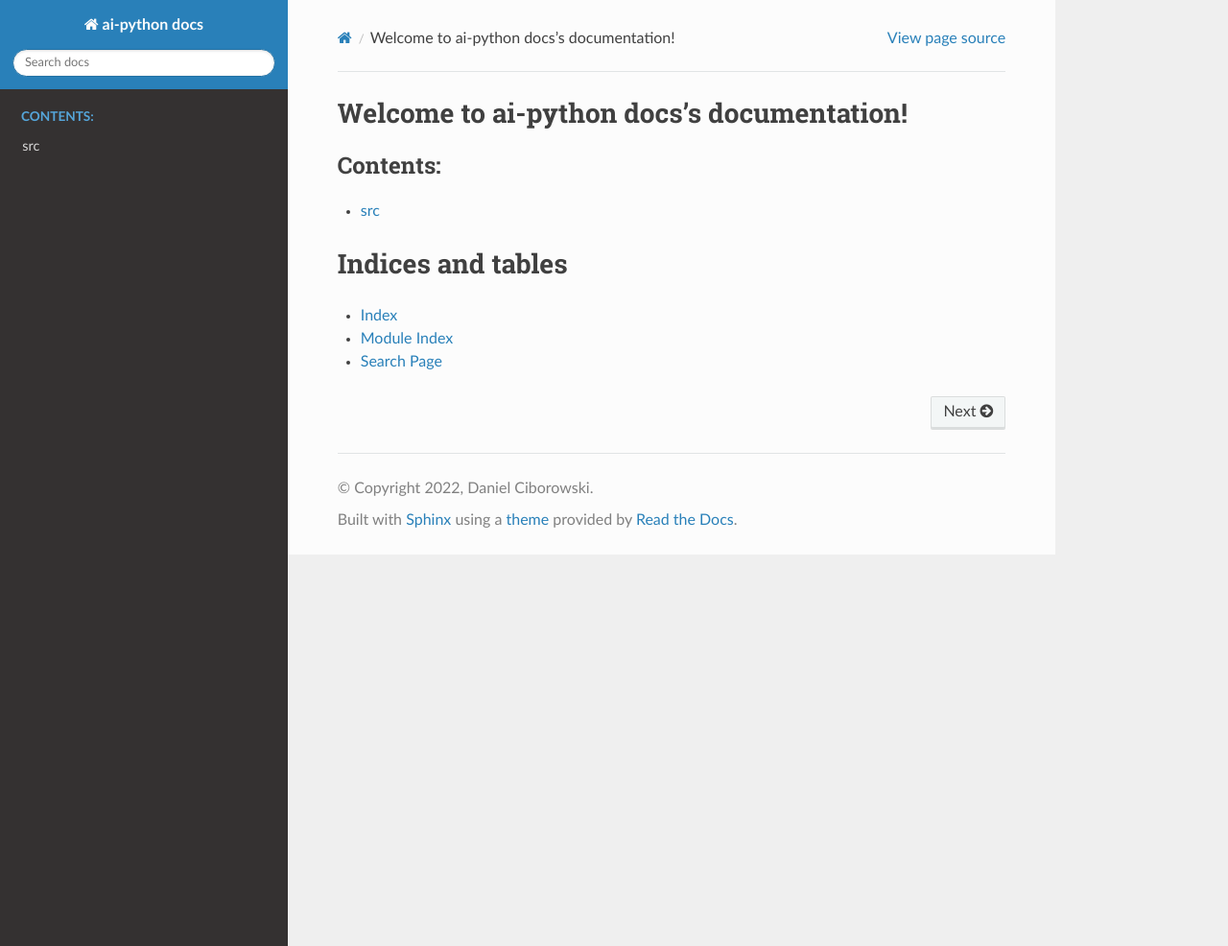
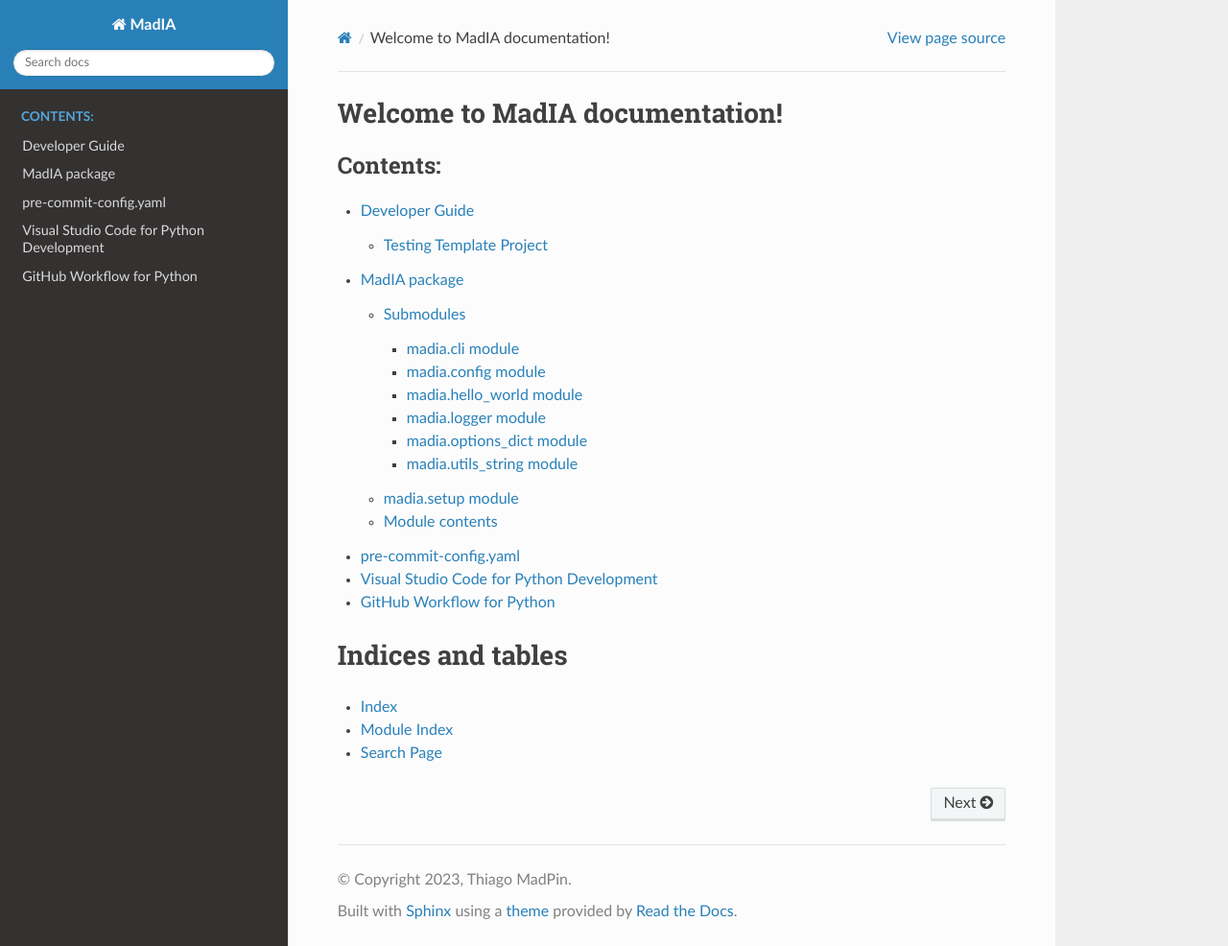
Before and after one commit to madpin/madia, a Sphinx documentation site: the page built from docs/index.rst, in a window 1280 px wide and 986 px high. Shown: the whole window at 96% size. Built offline with Sphinx 7.4.7 and the Read the Docs theme 2.0.0, drawn with Linux system fonts in a browser that asks for light colours; pages that are not in the unit, such as notebooks, are missing from menus.

Commit message:
New Docs

```diff
--- a/docs/conf.py
+++ b/docs/conf.py
@@ -19,9 +19,9 @@
 
 # -- Project information -----------------------------------------------------
 
-project = "ai-python docs"
-copyright = "2022, Daniel Ciborowski"
-author = "Daniel Ciborowski"
+project = "MadIA"
+copyright = "2023, Thiago MadPin"
+author = "Thiago MadPin"
 
 # The full version, including alpha/beta/rc tags
 release = "0.1.0"
@@ -33,6 +33,7 @@
 # extensions coming with Sphinx (named 'sphinx.ext.*') or your custom
 # ones.
 extensions = [
+    "myst_parser",
     "sphinx.ext.autodoc",
     "sphinx.ext.doctest",
     "sphinx.ext.intersphinx",
@@ -48,7 +49,20 @@
 # List of patterns, relative to source directory, that match files and
 # directories to ignore when looking for source files.
 # This pattern also affects html_static_path and html_extra_path.
-exclude_patterns = ["_build", "Thumbs.db", ".DS_Store"]
+exclude_patterns = [
+    "_build",
+    "Thumbs.db",
+    ".DS_Store",
+    "venv",
+    ".tox",
+    "setup.py",
+    "tests",
+    "docs",
+    "examples",
+    ".vscode",
+    ".idea",
+    ".git",
+]
 
 
 # -- Options for HTML output -------------------------------------------------
--- a/docs/index.rst
+++ b/docs/index.rst
@@ -3,14 +3,18 @@
    You can adapt this file completely to your liking, but it should at least
    contain the root 'toctree' directive.
 
-Welcome to ai-python docs's documentation!
+Welcome to MadIA documentation!
 ==========================================
 
 .. toctree::
-   :maxdepth: 2
+   :maxdepth: 5
    :caption: Contents:
 
+   developer
    modules
+   pre-commit-config
+   vscode
+   workflows
 
 
 Indices and tables
--- /dev/null
+++ b/docs/madia.cli.rst
@@ -0,0 +1,7 @@
+madia.cli module
+================
+
+.. automodule:: madia.cli
+   :members:
+   :undoc-members:
+   :show-inheritance:
--- /dev/null
+++ b/docs/madia.config.rst
@@ -0,0 +1,7 @@
+madia.config module
+===================
+
+.. automodule:: madia.config
+   :members:
+   :undoc-members:
+   :show-inheritance:
--- /dev/null
+++ b/docs/madia.hello_world.rst
@@ -0,0 +1,7 @@
+madia.hello\_world module
+=========================
+
+.. automodule:: madia.hello_world
+   :members:
+   :undoc-members:
+   :show-inheritance:
--- /dev/null
+++ b/docs/madia.logger.rst
@@ -0,0 +1,7 @@
+madia.logger module
+===================
+
+.. automodule:: madia.logger
+   :members:
+   :undoc-members:
+   :show-inheritance:
--- /dev/null
+++ b/docs/madia.options_dict.rst
@@ -0,0 +1,7 @@
+madia.options\_dict module
+==========================
+
+.. automodule:: madia.options_dict
+   :members:
+   :undoc-members:
+   :show-inheritance:
--- a/docs/python_package.rst
+++ b/docs/madia.rst
@@ -1,19 +1,21 @@
-python\_package package
-=======================
-
-Subpackages
------------
-
-.. toctree::
-   :maxdepth: 4
-
-   madia.hello_world
+MadIA package
+=============
 
 Submodules
 ----------
 
-python\_package.setup module
-----------------------------
+.. toctree::
+   :maxdepth: 10
+
+   madia.cli
+   madia.config
+   madia.hello_world
+   madia.logger
+   madia.options_dict
+   madia.utils_string
+
+madia.setup module
+------------------
 
 .. automodule:: madia.setup
    :members:
--- /dev/null
+++ b/docs/madia.utils_string.rst
@@ -0,0 +1,7 @@
+madia.utils\_string module
+==========================
+
+.. automodule:: madia.utils_string
+   :members:
+   :undoc-members:
+   :show-inheritance:
--- a/docs/modules.rst
+++ b/docs/modules.rst
@@ -1,7 +1,7 @@
-src
+madIA
 ===
 
 .. toctree::
-   :maxdepth: 4
+   :maxdepth: 5
 
    madia
--- a/docs/requirements.txt
+++ b/docs/requirements.txt
@@ -1,3 +1,4 @@
+myst_parser
 sphinx
 sphinx-copybutton
 sphinx-rtd-theme
```
Also changed, not shown: docs/pyproject.md (+3 -1 lines), docs/python_package.hello_world.rst (deleted, +0 -21 lines).
